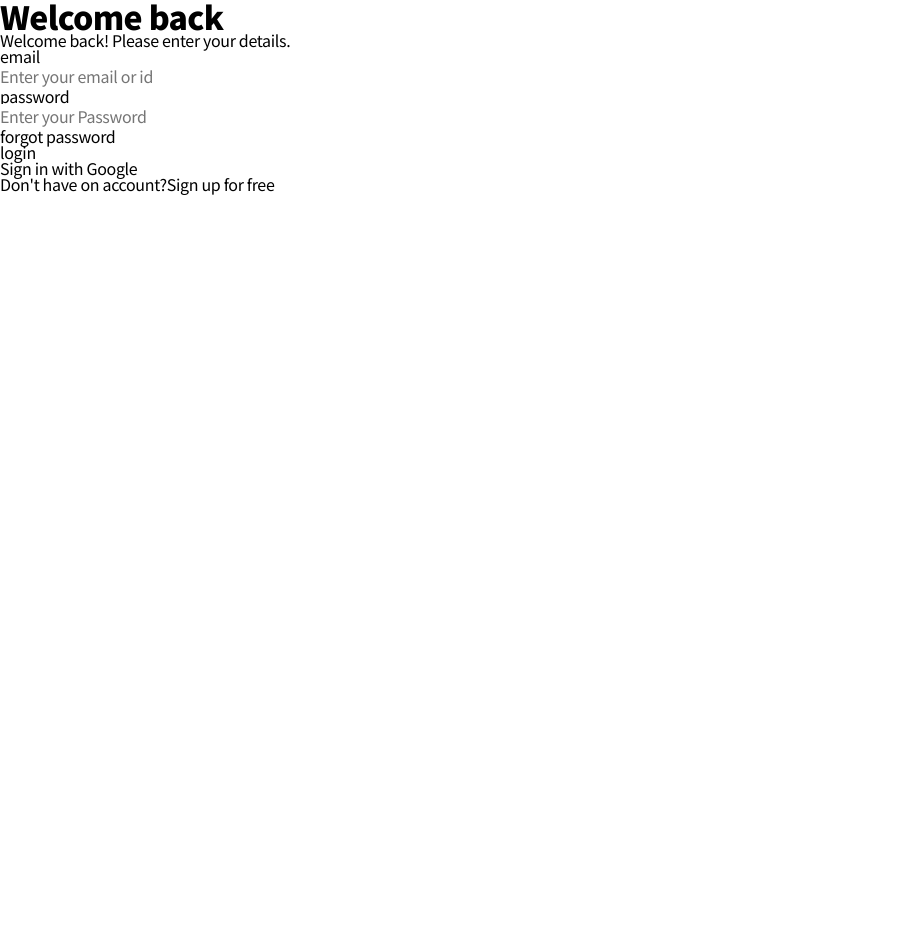
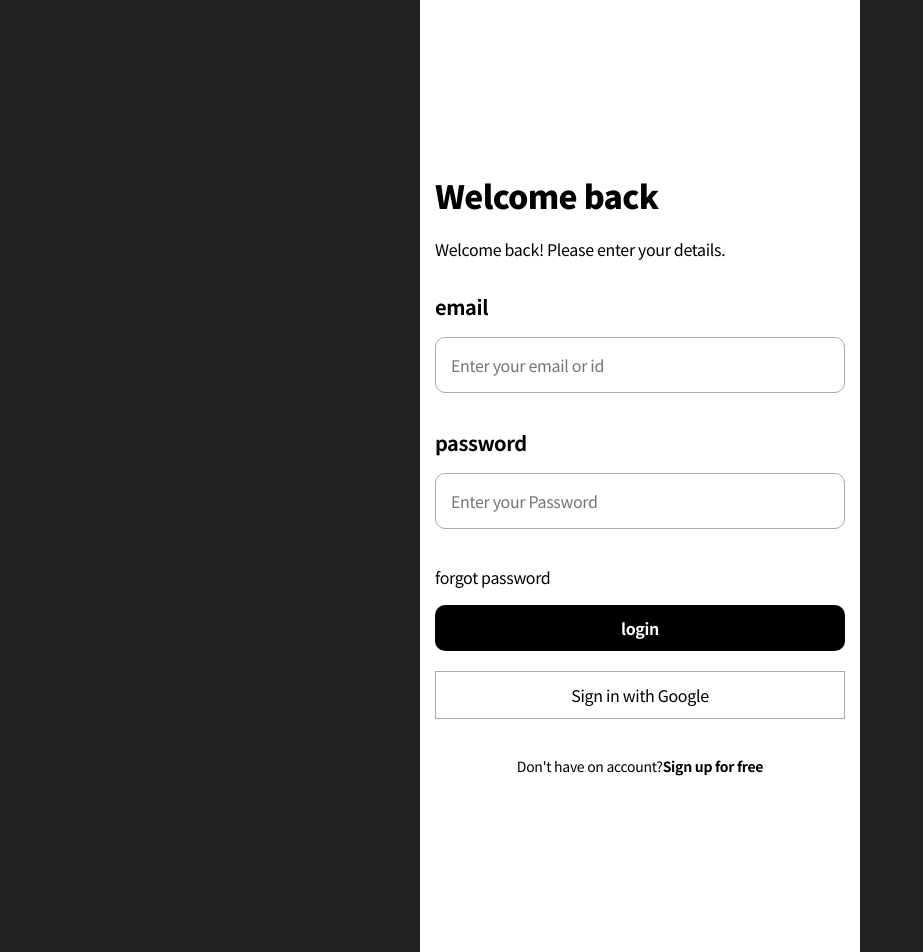
Before and after one commit to tsuroki/HTML_TIL, a PHP site: page /figma_layout/form/google_login.html in a window 1280 px wide. Shown: the whole page, without its empty margins (0-923 px from the left). Before the commit the page ends 195 px from the top, so only its background shows below. Run offline with PHP 8.4, Linux system fonts and the light colour scheme.

Commit message:
250818 구글 htmnl 작성

```diff
--- a/figma_layout/form/google_login.html
+++ b/figma_layout/form/google_login.html
@@ -3,8 +3,8 @@
 <head>
     <meta charset="UTF-8">
     <meta name="viewport" content="width=device-width, initial-scale=1.0">
-    <meta name="description" content="">
-    <meta name="keywords" content="">
+    <meta name="description" content="구글 로그인">
+    <meta name="keywords" content="구글, 로그인, 로그인사이트">
     <!-- 파비콘 -->
     <link rel="shortcut icon" href="favicon.ico" type="image/x-icon">
     <!-- reset -->
@@ -17,7 +17,7 @@
     <style>
         /* 내부 스타일 시트 (HTML간 CSS스타일 공유 불가하므로, 외부연결 권장) */
     </style>
-    <title>Document</title>
+    <title>로그인 | Google</title>
 </head>
 <body>
     <div id="wrap">
@@ -32,14 +32,14 @@
                     <!-- 보통 id 또는 class, name을 똑같이 설정한다. -->
                     <dd><input name="user_email_id" id="user_email_id" class="idpw" placeholder="Enter your email or id"></dd>
                     <dt class="pass">password</dt>
-                    <dd><input name="user_pw" id="user_pw" class="idpw" placeholder="Enter your Password"></dd>
+                    <dd><input type="password" name="user_pw" id="user_pw" class="idpw" placeholder="Enter your Password"></dd>
                 </dl>
             </fieldset>
             <fieldset class="btn_search_group">
                 <legend>버튼 & 찾기</legend>
                 <h2>forgot password</h2>
                 <p><button type="submit" id="login_btn" class="btn">login</button></p>
-                <p><a href="https://accounts.google.com/v3/signin/identifier?continue=https%3A%2F%2Fwww.google.com%2F&dsh=S-1927394875%3A1755489541673683&ec=futura_exp_og_so_72776762_e&flowEntry=ServiceLogin&flowName=GlifWebSignIn&hl=ko&ifkv=AdBytiN-Vf3h93vALKWCHP-c_TwrA0mCq4ytXw8izD1qX9nxKzbApjrEsIDqSjlK-Rh3I9Iewsxe1g" target="_blank" id="" class="btn">Sign in with Google</a></p>
+                <p id="sign_in_google"><a href="https://accounts.google.com/v3/signin/identifier?continue=https%3A%2F%2Fwww.google.com%2F&dsh=S-1927394875%3A1755489541673683&ec=futura_exp_og_so_72776762_e&flowEntry=ServiceLogin&flowName=GlifWebSignIn&hl=ko&ifkv=AdBytiN-Vf3h93vALKWCHP-c_TwrA0mCq4ytXw8izD1qX9nxKzbApjrEsIDqSjlK-Rh3I9Iewsxe1g" target="_blank" class="btn">Sign in with Google</a></p>
                     <p class="no-account">Don't have on account?<a href="#" class="sign_up">Sign up for free</a></p>
             </fieldset>
         </form>
--- a/figma_layout/form/style/google_login.css
+++ b/figma_layout/form/style/google_login.css
@@ -1,22 +1,38 @@
 /* 외부스타일 시트 (HTML 공유가능) */
-#wrap {}
-#wrap h1 {font-size: 2rem; font-weight: 900;}
+body {background-color: #222;}
+#wrap {margin-right: 15px; margin-left: 15px; background-color: #fff;
+    width:440px; height: 100%vh; padding: 179px 15px; /* w값 설정된 바깥쪽 레이아웃 요소 가운데배치 */margin:0 auto;}
+#wrap h1 {font-size: 2rem; font-weight: 900; margin-bottom: 30px}
 #wrap h1>p {}
-#wrap #login_form {}
+#wrap #login_form {margin-top: 40px;}
 /* 아이디, 비번 */
 #wrap #login_form .id_pw_group {}
 #wrap #login_form .id_pw_group dl {}
-#wrap #login_form .id_pw_group dl dd {}
-#wrap #login_form .id_pw_group dl dt {}
-#wrap #login_form .id_pw_group dl dd .idpw {} /* 공통 */
+#wrap #login_form .id_pw_group dl dd {margin-bottom: 40px;}
+#wrap #login_form .id_pw_group dl dt {
+    font-size: 1.25rem; font-weight: 700; margin-bottom: 20px;
+}
+#wrap #login_form .id_pw_group dl dd .idpw { width: 100%; border-radius: 10px;
+    padding: 15px 0px 15px 15px;  border: #aaa 1px solid;
+    /* 실제 입력데이터 글자 디자인 정보 */
+} /* 공통 */
+#wrap #login_form .id_pw_group dl dd .idpw ::placeholder {} /* 공통 안내문 */
 #wrap #login_form .id_pw_group dl #user_email_id {} /* 개별 */
 #wrap #login_form .id_pw_group dl #user_pw {} /* 개별 */
 /* 버튼, 가입* */
 #wrap #login_form .btn_search_group {}
-#wrap #login_form .btn_search_group h2{}
+#wrap #login_form .btn_search_group h2{margin-bottom: 20px;}
 #wrap #login_form .btn_search_group p{}
-#wrap #login_form .btn_search_group.btn{} /* a와 버튼 공통 */
-#wrap #login_form .btn_search_group p #login_btn{} /* 로그인 */
-#wrap #login_form .btn_search_group p #sign_in_google{} /* 구글 */
-#wrap #login_form .btn_search_group .no-account{}
-#wrap #login_form .btn_search_group .no-account .sign_up{}
+#wrap #login_form .btn_search_group .btn{font: weight 700px;
+    display: block; width:100%;  padding: 15px 0px;  border-radius: 10px;
+} /* a와 버튼 공통 */
+#wrap #login_form .btn_search_group p #login_btn{
+    font-weight: 700; background-color: #000; color: #fff; margin-bottom: 20px;
+
+} /* 로그인 */
+#wrap #login_form .btn_search_group #sign_in_google{
+    font-weight: 700; border: #aaa 1px solid; text-align: center;
+    margin-bottom: 40px;
+} /* 구글 */
+#wrap #login_form .btn_search_group .no-account{text-align: center; font-size: 0.875rem;}
+#wrap #login_form .btn_search_group .no-account .sign_up{font-weight: 700;}
--- a/figma_layout/form/style/reset.css
+++ b/figma_layout/form/style/reset.css
@@ -6,8 +6,8 @@ form,fieldset,legend,input,button,select,option,textarea,
 em,strong,sub,sup,br,span,del,s,q,mark,code,img,a,
 table,thead,tbody,tfoot,tr,td,th {
     margin:0; padding:0; box-sizing:border-box;
-    line-height:1; letter-spacing:-0.02em; word-spacing:0;
-    font-size:1em; font-weight:400; font-style:normal;
+    line-height:1/* 1.0-> 100 / 1.5 -> 150% (행간) */; letter-spacing:-0.02em/* -2% em으로 변환시  -.0.02이다. (자간) */; word-spacing:0;
+    font-size:1em; font-weight:400; font-style:normal; /* 자간과 행간은 옮기는 과정에 오차가발생 할 수 있다. */
     color:#000;
     font-family:'Noto Sans KR',sans-serif;
 }
--- a/figma_layout/styles/reset.css
+++ b/figma_layout/styles/reset.css
@@ -8,11 +8,11 @@ table,thead,tbody,tfoot,tr,td,th {
     margin:0; padding:0; box-sizing:border-box;
     line-height:1; letter-spacing:-0.02em; word-spacing:0;
     font-size:1em; font-weight:400; font-style:normal;
-    color:#000;
-    font-family:'Noto Sans KR',sans-serif;
+    /* color:#000; 전체 기본글자색을 #000이 아닌 다른색으로 지정하고 싶을 때*/
+    font-family:'Noto Sans KR', '맑은 고딕', sans-serif;
 }
 /* 개별 태그 초기값 */
-a {text-decoration:none;}
+a {text-decoration:none; color: #000;}
 ul,ol,li {list-style:none;}
 fieldset {border:0;}
 legend {display:none;}
```
Also changed, not shown: README.md.
